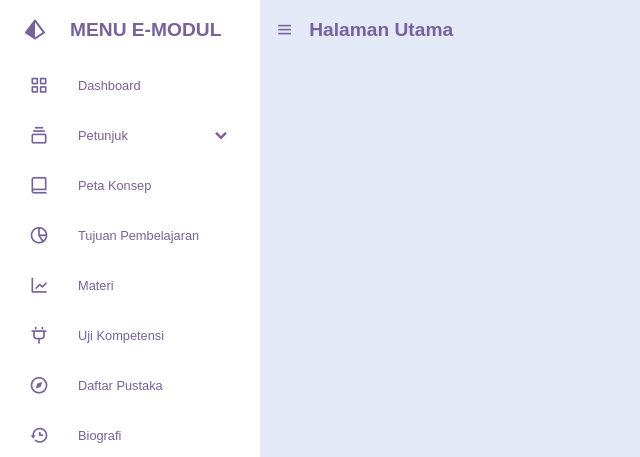
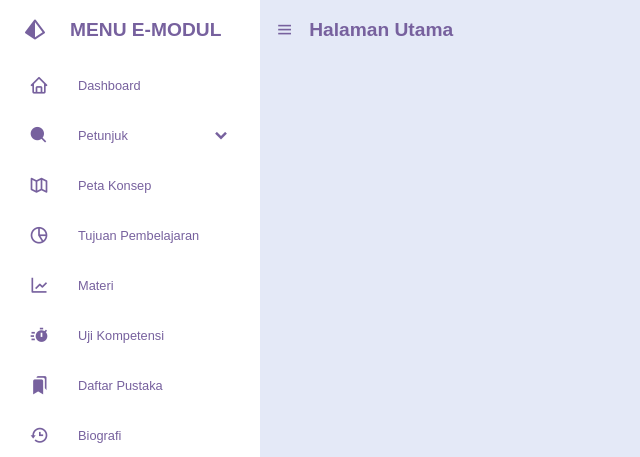
Before and after one commit to benifitrio/trimath, a plain HTML site: page home.html in a window 1280 px wide. Shown: the top 457 px of the page, 0-640 px from the left. Drawn offline with nearby package versions, Linux system fonts and the light colour scheme.

Commit message:
first commit

```diff
--- a/home.html
+++ b/home.html
@@ -28,7 +28,7 @@
         <ul class="nav-links">
             <li>
                 <a href="#">
-                    <i class='bx bx-grid-alt'></i>
+                    <i class='bx bx-home'></i>
                     <span class="link_name">Dashboard</span>
                 </a>
                 <ul class="sub-menu blank">
@@ -38,7 +38,7 @@
             <li>
                 <div class="icon-link">
                     <a href="#">
-                        <i class='bx bx-collection'></i>
+                        <i class='bx bxs-search'></i>
                         <span class="link_name">Petunjuk</span>
                     </a>
                     <i class='bx bxs-chevron-down arrow'></i>
@@ -52,7 +52,7 @@
             </li>
             <li>
                 <a href="#">
-                    <i class='bx bx-book-alt'></i>
+                    <i class='bx bx-map-alt'></i>
                     <span class="link_name">Peta Konsep</span>
                 </a>
                 <ul class="sub-menu blank">
@@ -79,7 +79,7 @@
             </li>
             <li>
                 <a href="#">
-                    <i class='bx bx-plug'></i>
+                    <i class='bx bxs-timer'></i>
                     <span class="link_name">Uji Kompetensi</span>
                 </a>
                 <ul class="sub-menu blank">
@@ -88,7 +88,7 @@
             </li>
             <li>
                 <a href="#">
-                    <i class='bx bx-compass'></i>
+                    <i class='bx bxs-bookmarks'></i>
                     <span class="link_name">Daftar Pustaka</span>
                 </a>
                 <ul class="sub-menu blank">
```
